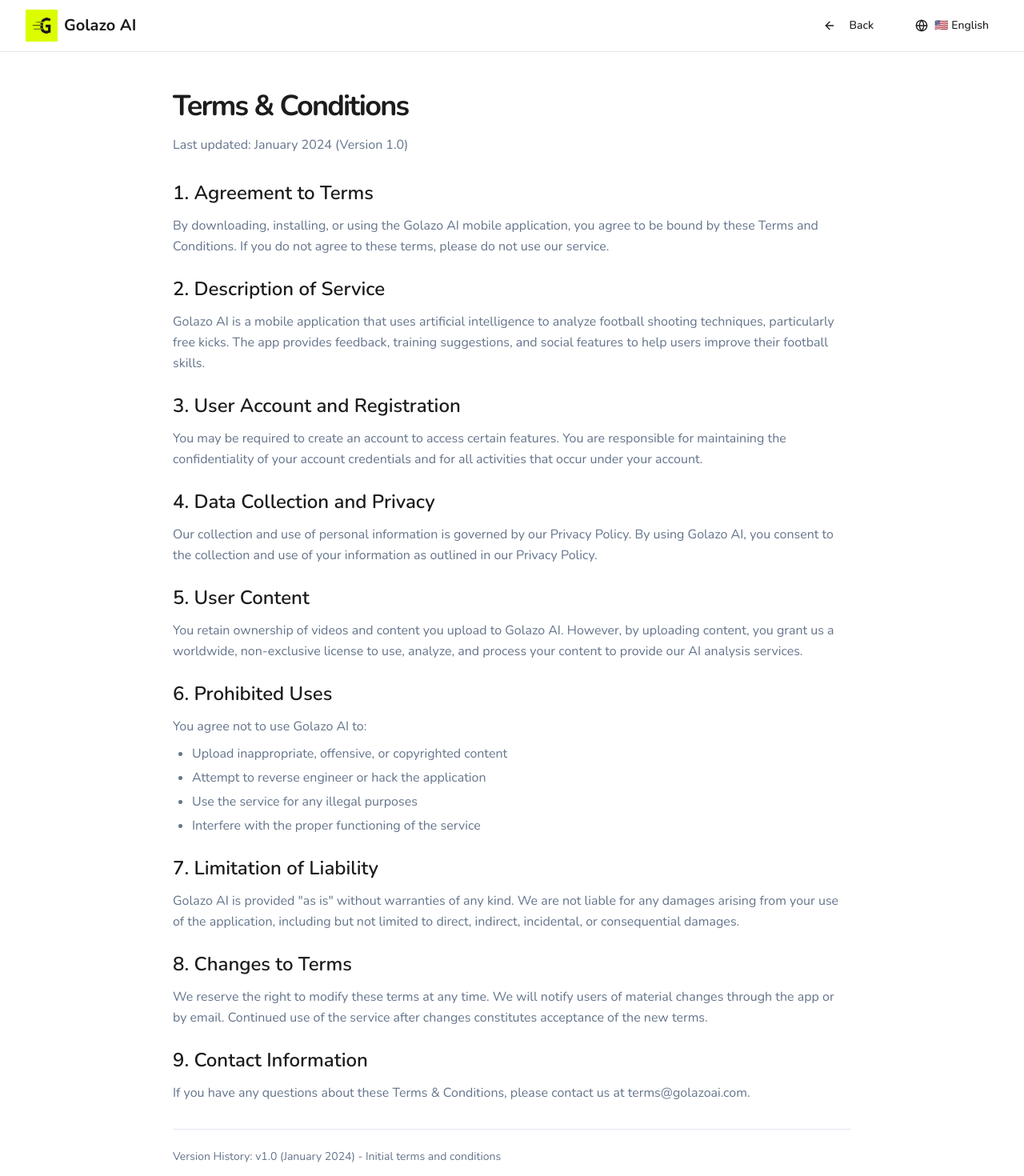
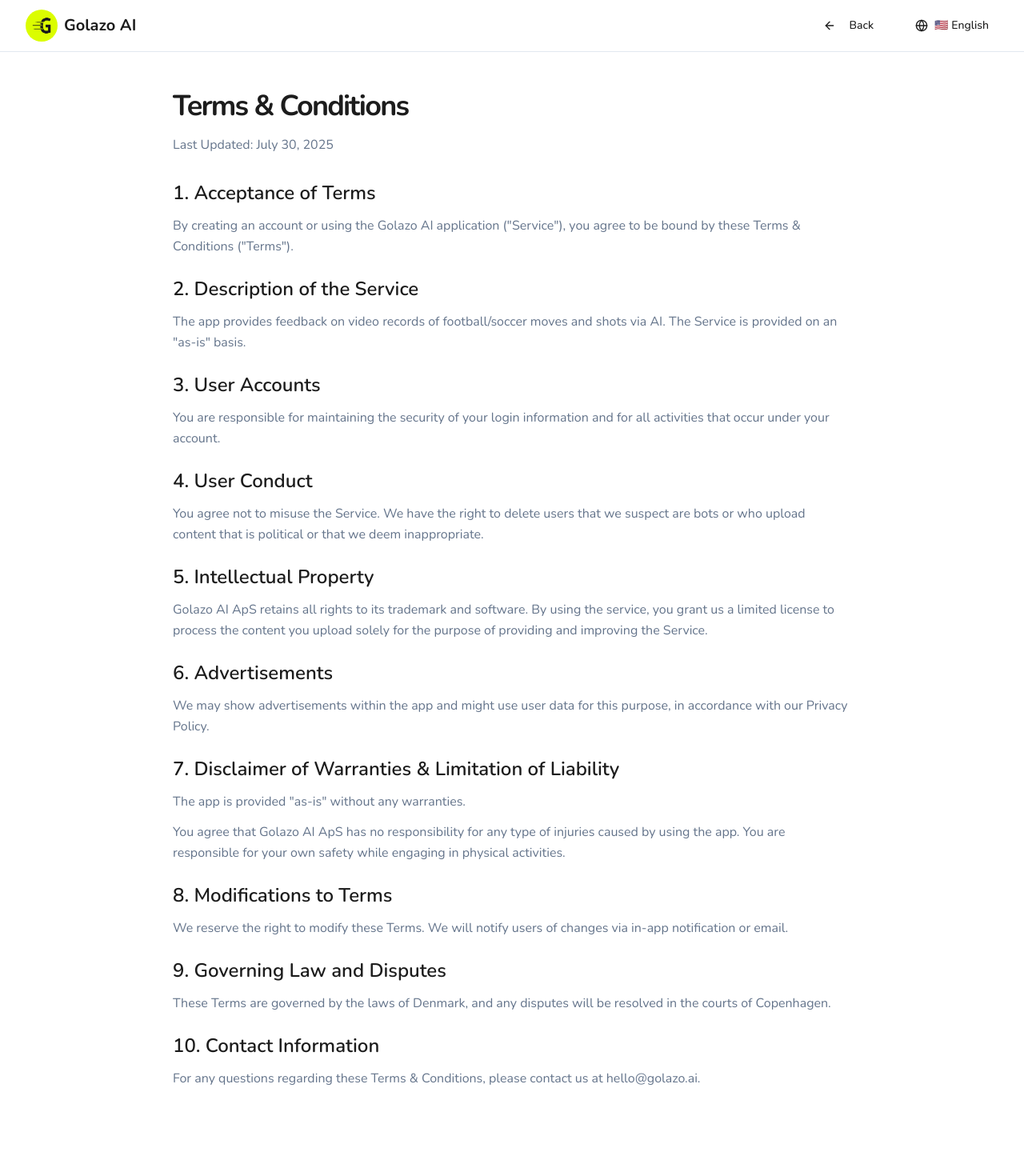
Before and after one commit to MirciloGolazo/kick-ace-ai, a React (Vite) app: page /terms in a window 1280 px wide. Shown: the top 1470 px of the page at 80% size. After the commit the page ends 1409 px from the top, so only its background shows below. Built offline with nearby package versions, Linux system fonts and the light colour scheme.

Commit message:
Update Terms and Conditions
Replace the content of the Terms and Conditions page with the provided text, including the updated last updated date.

```diff
--- a/src/pages/Terms.tsx
+++ b/src/pages/Terms.tsx
@@ -16,7 +16,7 @@ const Terms = () => {
               <img
                 src="/lovable-uploads/58dc850b-44ff-491e-93e4-b101d64c5ccd.png"
                 alt="Golazo AI Logo"
-                className="h-10 w-10"
+                className="h-10 w-10 rounded-full"
               />
               <span className="font-bold text-xl">Golazo AI</span>
             </div>
@@ -36,84 +36,80 @@ const Terms = () => {
         <div className="space-y-8">
           <div>
             <h1 className="text-4xl font-bold tracking-tighter mb-4">Terms & Conditions</h1>
-            <p className="text-muted-foreground">Last updated: January 2024 (Version 1.0)</p>
+            <p className="text-muted-foreground">Last Updated: July 30, 2025</p>
           </div>
 
           <div className="space-y-6">
             <section>
-              <h2 className="text-2xl font-semibold mb-3">1. Agreement to Terms</h2>
+              <h2 className="text-2xl font-semibold mb-3">1. Acceptance of Terms</h2>
               <p className="text-muted-foreground leading-relaxed">
-                By downloading, installing, or using the Golazo AI mobile application, you agree to be bound by these Terms and Conditions. If you do not agree to these terms, please do not use our service.
+                By creating an account or using the Golazo AI application ("Service"), you agree to be bound by these Terms & Conditions ("Terms").
               </p>
             </section>
 
             <section>
-              <h2 className="text-2xl font-semibold mb-3">2. Description of Service</h2>
+              <h2 className="text-2xl font-semibold mb-3">2. Description of the Service</h2>
               <p className="text-muted-foreground leading-relaxed">
-                Golazo AI is a mobile application that uses artificial intelligence to analyze football shooting techniques, particularly free kicks. The app provides feedback, training suggestions, and social features to help users improve their football skills.
+                The app provides feedback on video records of football/soccer moves and shots via AI. The Service is provided on an "as-is" basis.
               </p>
             </section>
 
             <section>
-              <h2 className="text-2xl font-semibold mb-3">3. User Account and Registration</h2>
+              <h2 className="text-2xl font-semibold mb-3">3. User Accounts</h2>
               <p className="text-muted-foreground leading-relaxed">
-                You may be required to create an account to access certain features. You are responsible for maintaining the confidentiality of your account credentials and for all activities that occur under your account.
+                You are responsible for maintaining the security of your login information and for all activities that occur under your account.
               </p>
             </section>
 
             <section>
-              <h2 className="text-2xl font-semibold mb-3">4. Data Collection and Privacy</h2>
+              <h2 className="text-2xl font-semibold mb-3">4. User Conduct</h2>
               <p className="text-muted-foreground leading-relaxed">
-                Our collection and use of personal information is governed by our Privacy Policy. By using Golazo AI, you consent to the collection and use of your information as outlined in our Privacy Policy.
+                You agree not to misuse the Service. We have the right to delete users that we suspect are bots or who upload content that is political or that we deem inappropriate.
               </p>
             </section>
 
             <section>
-              <h2 className="text-2xl font-semibold mb-3">5. User Content</h2>
+              <h2 className="text-2xl font-semibold mb-3">5. Intellectual Property</h2>
               <p className="text-muted-foreground leading-relaxed">
-                You retain ownership of videos and content you upload to Golazo AI. However, by uploading content, you grant us a worldwide, non-exclusive license to use, analyze, and process your content to provide our AI analysis services.
+                Golazo AI ApS retains all rights to its trademark and software. By using the service, you grant us a limited license to process the content you upload solely for the purpose of providing and improving the Service.
               </p>
             </section>
 
             <section>
-              <h2 className="text-2xl font-semibold mb-3">6. Prohibited Uses</h2>
-              <div className="text-muted-foreground leading-relaxed space-y-2">
-                <p>You agree not to use Golazo AI to:</p>
-                <ul className="list-disc pl-6 space-y-1">
-                  <li>Upload inappropriate, offensive, or copyrighted content</li>
-                  <li>Attempt to reverse engineer or hack the application</li>
-                  <li>Use the service for any illegal purposes</li>
-                  <li>Interfere with the proper functioning of the service</li>
-                </ul>
+              <h2 className="text-2xl font-semibold mb-3">6. Advertisements</h2>
+              <p className="text-muted-foreground leading-relaxed">
+                We may show advertisements within the app and might use user data for this purpose, in accordance with our Privacy Policy.
+              </p>
+            </section>
+
+            <section>
+              <h2 className="text-2xl font-semibold mb-3">7. Disclaimer of Warranties & Limitation of Liability</h2>
+              <div className="text-muted-foreground leading-relaxed space-y-3">
+                <p>The app is provided "as-is" without any warranties.</p>
+                <p>You agree that Golazo AI ApS has no responsibility for any type of injuries caused by using the app. You are responsible for your own safety while engaging in physical activities.</p>
               </div>
             </section>
 
             <section>
-              <h2 className="text-2xl font-semibold mb-3">7. Limitation of Liability</h2>
+              <h2 className="text-2xl font-semibold mb-3">8. Modifications to Terms</h2>
               <p className="text-muted-foreground leading-relaxed">
-                Golazo AI is provided "as is" without warranties of any kind. We are not liable for any damages arising from your use of the application, including but not limited to direct, indirect, incidental, or consequential damages.
+                We reserve the right to modify these Terms. We will notify users of changes via in-app notification or email.
               </p>
             </section>
 
             <section>
-              <h2 className="text-2xl font-semibold mb-3">8. Changes to Terms</h2>
+              <h2 className="text-2xl font-semibold mb-3">9. Governing Law and Disputes</h2>
               <p className="text-muted-foreground leading-relaxed">
-                We reserve the right to modify these terms at any time. We will notify users of material changes through the app or by email. Continued use of the service after changes constitutes acceptance of the new terms.
+                These Terms are governed by the laws of Denmark, and any disputes will be resolved in the courts of Copenhagen.
               </p>
             </section>
 
             <section>
-              <h2 className="text-2xl font-semibold mb-3">9. Contact Information</h2>
+              <h2 className="text-2xl font-semibold mb-3">10. Contact Information</h2>
               <p className="text-muted-foreground leading-relaxed">
-                If you have any questions about these Terms & Conditions, please contact us at terms@golazoai.com.
+                For any questions regarding these Terms & Conditions, please contact us at hello@golazo.ai.
               </p>
             </section>
-          </div>
-
-          <div className="border-t pt-6">
-            <p className="text-sm text-muted-foreground">
-              Version History: v1.0 (January 2024) - Initial terms and conditions
-            </p>
           </div>
         </div>
       </div>
```
